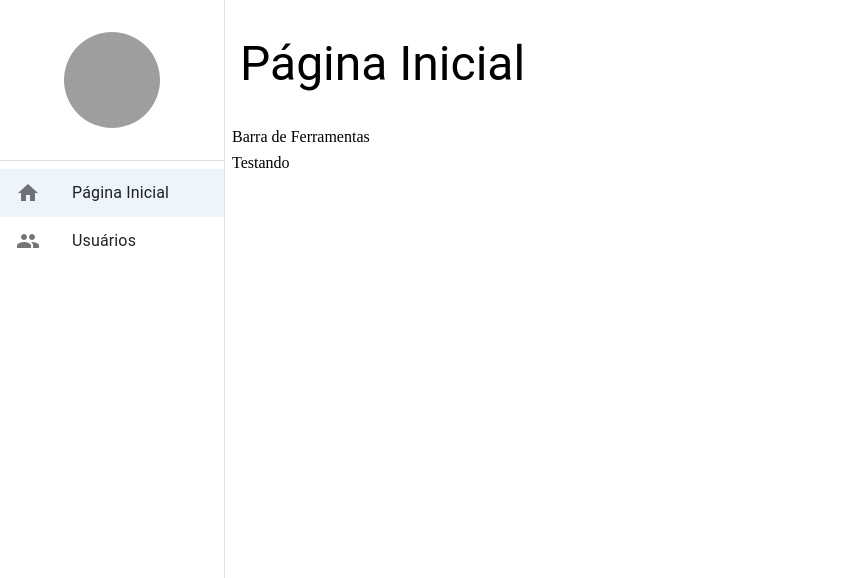
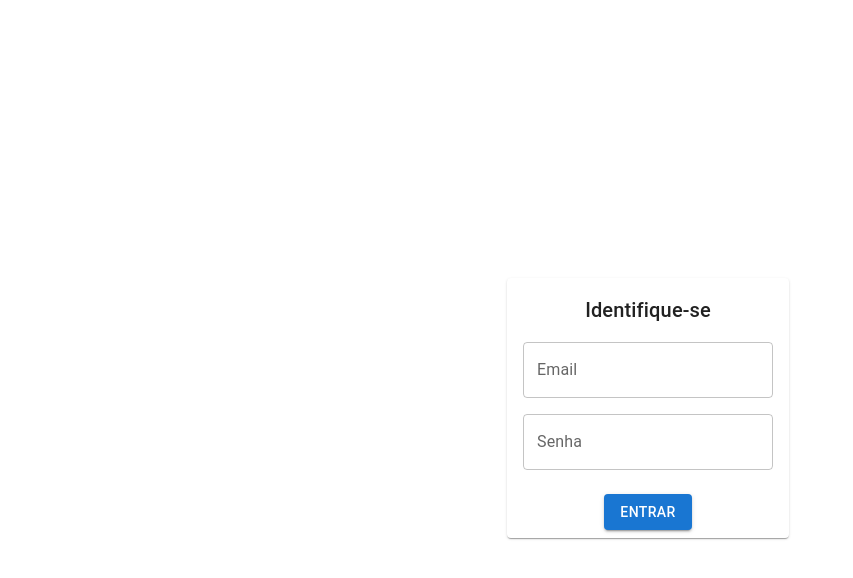
Before and after one commit to camilacarvalho/react-core, a React (Create React App) app: page /home in a window 1280 px wide. Shown: the top 578 px of the page, without its empty margins (0-853 px from the left). Built offline with nearby package versions, Linux system fonts and the light colour scheme; grey boxes are pictures that could not be loaded.

Commit message:
started login and logout page

```diff
--- a/mock/database.json
+++ b/mock/database.json
@@ -2,7 +2,21 @@
     "users":[{
         "id":1,
         "name": "Camila Carvalho da Silva",
-        "username": "camila.silva"
+        "email": "camila.silva@ccc.ufcg.edu.br",
+        "isActive": true,
+        "roleId": 1
 
-    }]
+    }],
+    "role":[{
+        "id": 1,
+        "name":"Administrator"
+    }, {
+        "id": 2,
+        "name":"Common"
+    } ],
+    "login": {
+        "email":"camila.silva@ccc.ufcg.edu.br",
+        "password":"123456",
+        "accessToken": "aaaaaaaaaaa.bbbbbbbbbbbb.cccccccccccc"
+    }
 }
--- a/package.json
+++ b/package.json
@@ -10,7 +10,8 @@
     "react": "^18.2.0",
     "react-dom": "^18.2.0",
     "react-router-dom": "^6.4.3",
-    "react-scripts": "5.0.1"
+    "react-scripts": "5.0.1",
+    "yup": "^0.32.11"
   },
   "devDependencies": {
     "@testing-library/jest-dom": "^5.16.5",
--- a/src/App.tsx
+++ b/src/App.tsx
@@ -1,9 +1,13 @@
 import { BrowserRouter } from 'react-router-dom';
+import Login from './components/login/Login';
 import Sidebar from './components/sidebar/Sidebar';
 import { AppSidebarProvider } from './contexts';
+import { LoginProvider } from './contexts/LoginContext';
 import AppRoutes from './routes';
 const App = () => {
     return (
+        <LoginProvider>
+            <Login>
                 <BrowserRouter>
                     <AppSidebarProvider>
                         <Sidebar>
@@ -11,6 +15,8 @@ const App = () => {
                         </Sidebar>
                     </AppSidebarProvider>
                 </BrowserRouter>
+            </Login>
+        </LoginProvider>
     );
 };
 
--- a/src/api/axios.ts
+++ b/src/api/axios.ts
@@ -2,10 +2,12 @@ import axios from 'axios';
 import { resolve } from 'path';
 import { Environment } from '../environment';
 
+const accessToken = localStorage.getItem(Environment.LOCAL_STORAGE_KEY_ACCESS_TOKEN);
+
 const Api = axios.create({
     baseURL:'http://localhost:3333',
     headers: {
-        Authorization: `Bearer ${JSON.parse(localStorage.getItem(Environment.LOCAL_STORAGE_KEY_ACCESS_TOKEN) || '')}`
+        Authorization: `Bearer ${accessToken?JSON.parse(accessToken):''}`
     }
 });
 
--- /dev/null
+++ b/src/components/login/Login.tsx
@@ -0,0 +1,41 @@
+import { Button, Card, CardActions, CardContent, TextField, Typography } from '@mui/material';
+import { Box } from '@mui/system';
+import { useLoginContext } from '../../contexts/LoginContext';
+import * as Yup from 'yup';
+import { LoginRequest } from '../../models/login';
+
+const loginSchema = Yup.object().shape({
+    email: Yup.string().email().required(),
+    password: Yup.string().required().min(5),
+});
+const Login = ({ children }: { children: React.ReactNode }) => {
+    const { isAuthenticated, login } = useLoginContext();
+
+    const handleSubmit = (auth: LoginRequest) => {
+        login(auth);
+    };
+
+    if (isAuthenticated) {
+        return <>{children}</>;
+    }
+    return (
+        <Box width='100vw' height='100vh' display='flex' alignItems='center' justifyContent='center'>
+            <Card>
+                <CardContent>
+                    <Box display='flex' flexDirection='column' gap={2} width={250}>
+                        <Typography variant='h6' align='center'>Identifique-se</Typography>
+                        <TextField  fullWidth label="Email" type='email'/>
+                        <TextField  fullWidth label="Senha" type='password' />
+                    </Box>
+                </CardContent>
+                <CardActions>
+                    <Box width='100%' display='flex' justifyContent='center'>
+                        <Button variant='contained' onClick={()=> login({email:'', password:''})}>Entrar</Button>
+                    </Box>
+                </CardActions>
+            </Card>
+        </Box>
+    );
+};
+
+export default Login;
--- a/src/components/sidebar/Sidebar.tsx
+++ b/src/components/sidebar/Sidebar.tsx
@@ -3,6 +3,7 @@ import Icon from '@mui/material/Icon';
 import React from 'react';
 import { useMatch, useNavigate, useResolvedPath } from 'react-router-dom';
 import { useSidebarContext } from '../../contexts';
+import { useLoginContext } from '../../contexts/LoginContext';
 
 interface IListItemLink {
     to: string;
@@ -34,7 +35,7 @@ type SidebarTypes = {
 const Sidebar = ({ children }: SidebarTypes) => {
     const theme = useTheme();
     const smDown = useMediaQuery(theme.breakpoints.down('sm'));
-
+    const { logout } = useLoginContext();
     const {isSidebarOpen, toggleSidebarOpen, sidebarOptions } = useSidebarContext();
     return (<>
         <Drawer open={isSidebarOpen} variant={smDown ? 'temporary' : 'permanent'}>
@@ -51,6 +52,19 @@ const Sidebar = ({ children }: SidebarTypes) => {
 
                     </List>
                 </Box>
+                <Divider />
+                <Box>
+                    <List component='nav'>
+                        <ListItemButton onClick={logout}>
+                            <ListItemIcon>
+                                <Icon>logout</Icon>
+                            </ListItemIcon>
+                            <ListItemText>
+                                Sair
+                            </ListItemText>
+                        </ListItemButton>
+                    </List>
+                </Box>
             </Box>
         </Drawer>
         <Box height='100vh' marginLeft={smDown ? 0 : theme.spacing(28)}>{children}</Box>
--- a/src/contexts/LoginContext.tsx
+++ b/src/contexts/LoginContext.tsx
@@ -1,5 +1,5 @@
 import React, { createContext, useCallback, useContext, useEffect, useMemo, useState } from 'react';
-import { LoginService } from '../api/login/AuthService';
+import { LoginService } from '../api/login/LoginService';
 import { Environment } from '../environment';
 import { LoginRequest } from '../models/login';
 
```
Lines whose indentation alone changed are shown as unchanged.
